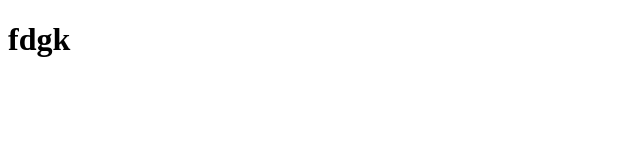
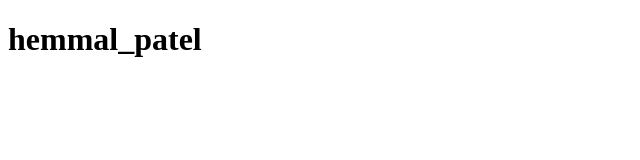
Before and after one commit to hemalpatel03/Amazon-Clone-Project, a plain HTML site: page index.html in a window 1280 px wide. Shown: the whole page, without its empty margins (0-640 px from the left). Drawn offline with Linux system fonts and the light colour scheme.

Commit message:
updated index.html
added header

```diff
--- a/index.html
+++ b/index.html
@@ -6,6 +6,6 @@
     <title>Document</title>
 </head>
 <body>
-    <h1>fdgk</h1>
+    <h1>hemmal_patel</h1>
 </body>
 </html>
```
